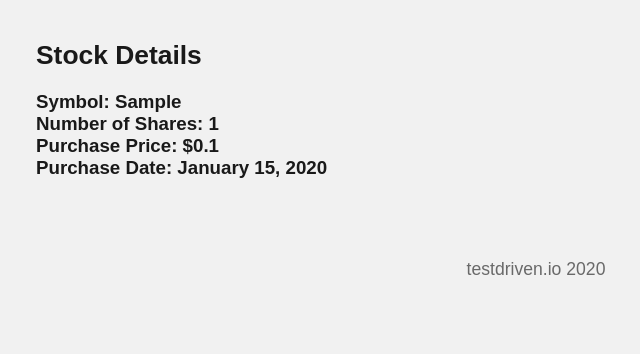
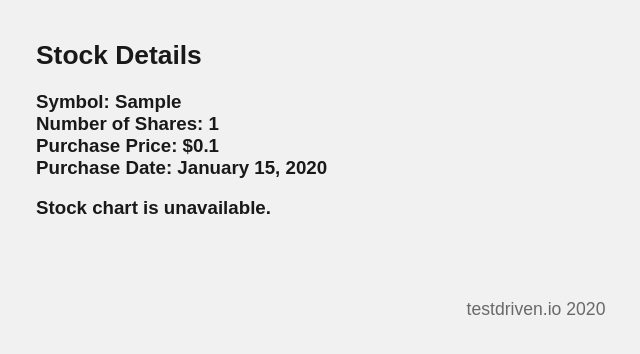
Before and after one commit to dreamkatana/flask-stock-portfolio-code, a Flask app: page /stocks/1 in a window 1280 px wide. Shown: the part 74-428 px from the top of the page, without its empty margins (104-744 px from the left). Run offline with Flask 2, Linux system fonts and the light colour scheme; a user stored in the database is signed in; tables that the repository leaves empty hold one stand-in row (values such as "Sample post"); a database or web service that is not in the repository returns one stand-in record (values such as "Sample title"); data that the repository does not hold is empty; some libraries are stand-ins or nearby versions.

Commit message:
Added a message in the stock detail page when stock chart is unavailable

```diff
--- a/project/models.py
+++ b/project/models.py
@@ -104,7 +104,7 @@ class Stock(database.Model):
         )
 
     def get_weekly_stock_data(self):
-        title = ''
+        title = 'Stock chart is unavailable.'
         labels = []
         values = []
         url = self.create_alpha_vantage_get_url_weekly()
@@ -119,7 +119,7 @@ class Stock(database.Model):
         if r.status_code != 200:
             current_app.logger.warning(f'Error! Received unexpected status code ({r.status_code}) '
                                        f'when retrieving weekly stock data ({self.stock_symbol})!')
-            return '', '', ''
+            return title, '', ''
 
         weekly_data = r.json()
 
@@ -128,7 +128,7 @@ class Stock(database.Model):
         if 'Weekly Adjusted Time Series' not in weekly_data:
             current_app.logger.warning(f'Could not find the Weekly Adjusted Time Series key when retrieving '
                                        f'the weekly stock data ({self.stock_symbol})!')
-            return '', '', ''
+            return title, '', ''
 
         title = f'Weekly Prices ({self.stock_symbol})'
 
--- a/project/stocks/templates/stocks/stock_details.html
+++ b/project/stocks/templates/stocks/stock_details.html
@@ -13,8 +13,11 @@
 <h3>Purchase Price: ${{ stock.purchase_price / 100 }}</h3>
 <h3>Purchase Date: {{ stock.purchase_date.strftime("%B %d, %Y") }}</h3>
 
-{% if title %}
+{% if title != 'Stock chart is unavailable.' %}
   <canvas id="stockChart" width="500" height="400"></canvas>
+{% else %}
+  <br>
+  <h3>{{ title }}</h3>
 {% endif %}
 {% endblock %}
 
```
